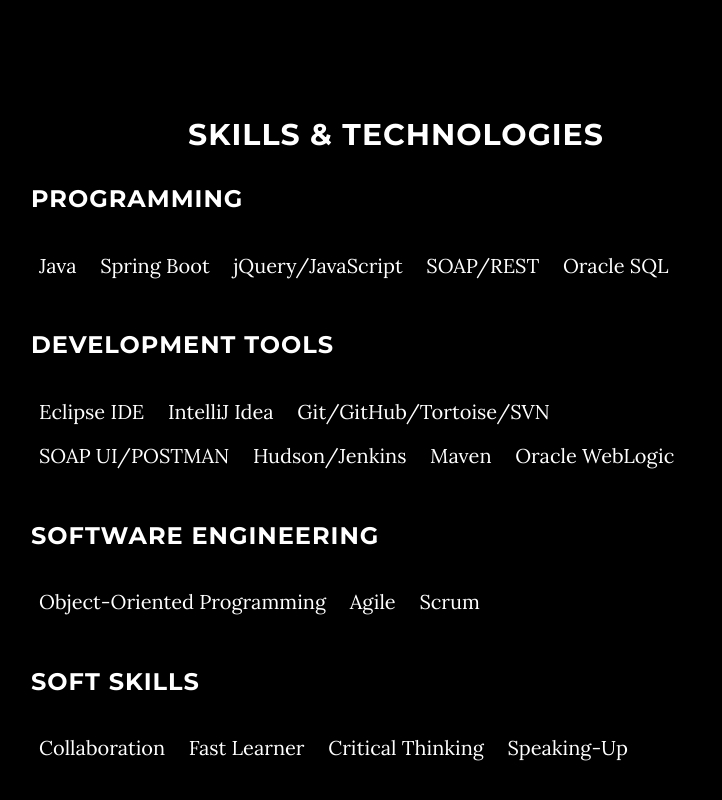
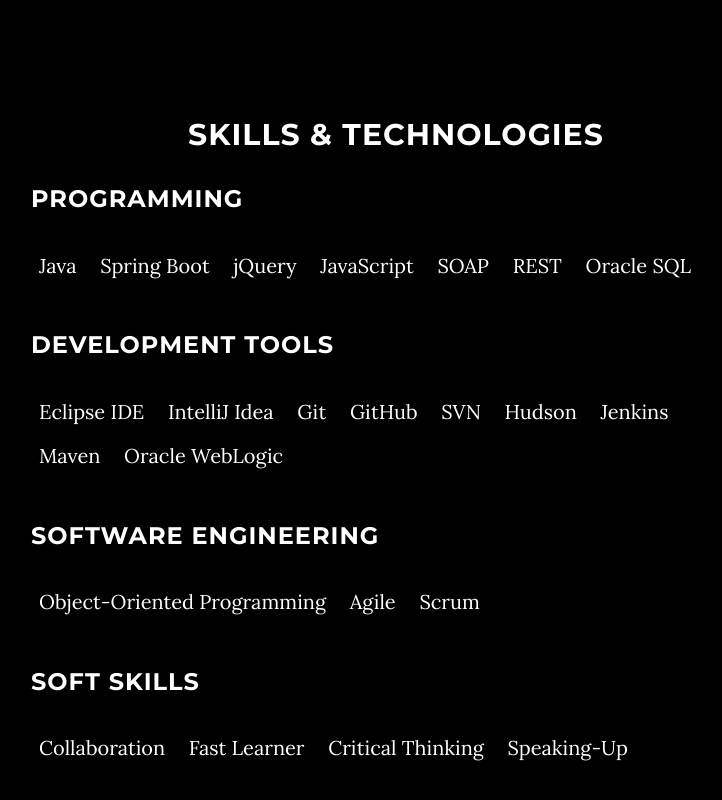
Before and after one commit to rjtmahinay/rjtmahinay.github.io, a plain HTML site: page index.html in a window 1280 px wide. Shown: the part 2406-3206 px from the top of the page, without its empty margins (244-966 px from the left). Drawn offline with nearby package versions, Linux system fonts and the light colour scheme; a web font is replaced by a local one.

Commit message:
refactor: format skills

```diff
--- a/index.html
+++ b/index.html
@@ -133,8 +133,10 @@
                          			<ul class="list-unstyled list-inner-styled">
                          				<li>Java</li>
                          				<li>Spring Boot</li>
-                         				<li>jQuery/JavaScript</li>
-                         				<li>SOAP/REST</li>
+                         				<li>jQuery</li>
+                                <li>JavaScript</li>
+                         				<li>SOAP</li>
+                                <li>REST</li>
                          				<li>Oracle SQL</li>
                          			</ul>
                          	</div>
@@ -143,9 +145,11 @@
                          			<ul class="list-unstyled list-inner-styled">
                          				<li>Eclipse IDE</li>
                          				<li>IntelliJ Idea</li>
-                         				<li>Git/GitHub/Tortoise/SVN</li>
-                         				<li>SOAP UI/POSTMAN</li>
-                         				<li>Hudson/Jenkins</li>
+                         				<li>Git</li>
+                                <li>GitHub</li>
+                                <li>SVN</li>
+                         				<li>Hudson</li>
+                                <li>Jenkins</li>
                          				<li>Maven</li>
                          				<li>Oracle WebLogic</li>
                          			</ul>
```
